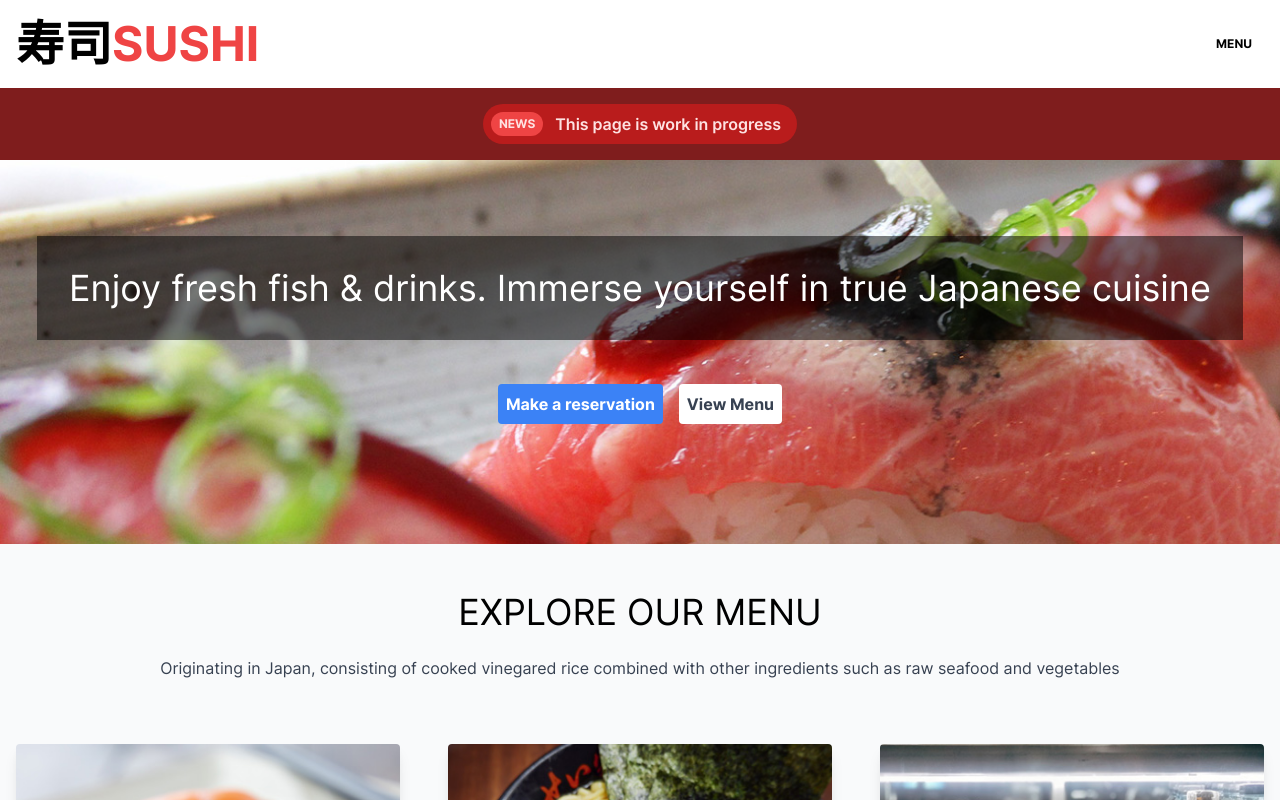
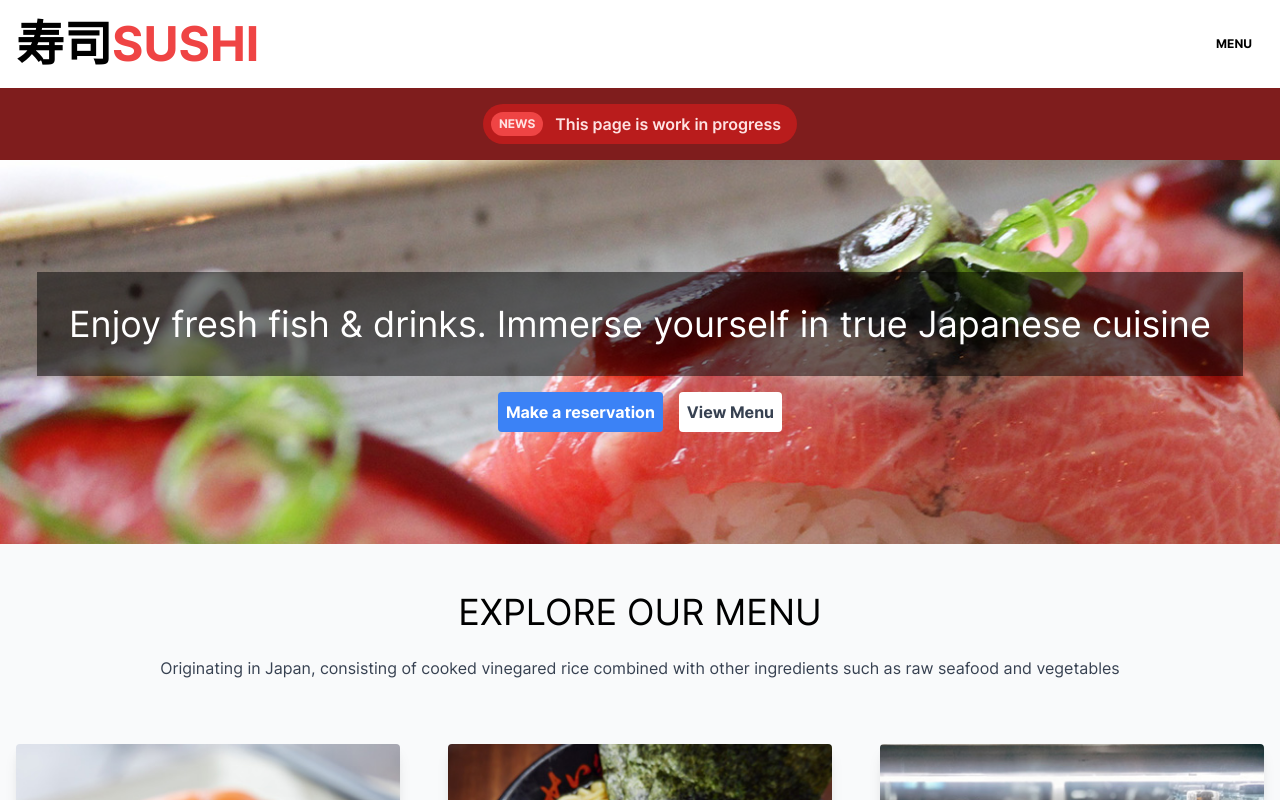
Before and after one commit to luckystar20206/sushi-landing-page-tailwindcss, a Vue app: page / in a window 1280 px wide. Built offline with nearby package versions, Linux system fonts and the light colour scheme; what @tailwindcss/typography would draw is missing.

Commit message:
Add margin bottom to headLine and remove height for button area

```diff
--- a/src/components/SliderHome.vue
+++ b/src/components/SliderHome.vue
@@ -11,14 +11,14 @@
                 >
                     <div class="">
                         <div
-                            class="text-1xl md:text-4xl bg-black bg-opacity-50 text-white text-center block px-8 py-2 md:py-8"
+                            class="text-1xl md:text-4xl bg-black bg-opacity-50 text-white text-center block px-8 py-2 md:py-8 mb-4"
                         >
                             <span class="opacity-100">{{
                                 slide.headLine
                             }}</span>
                         </div>
                         <div
-                            class="h-32 flex flex-wrap content-around justify-center gap-2 md:gap-4"
+                            class="flex flex-wrap content-around justify-center gap-2 md:gap-4"
                         >
                             <button
                                 class="text-xs md:text-base bg-blue-500 hover:bg-blue-700 text-white font-bold py-2 px-2 rounded"
```
